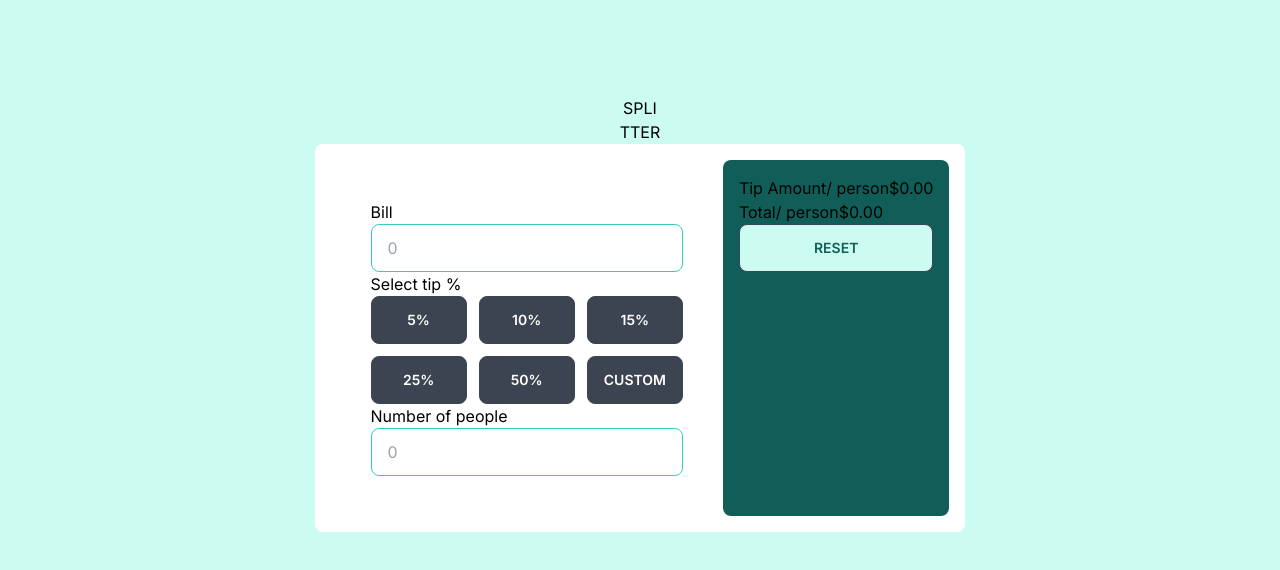
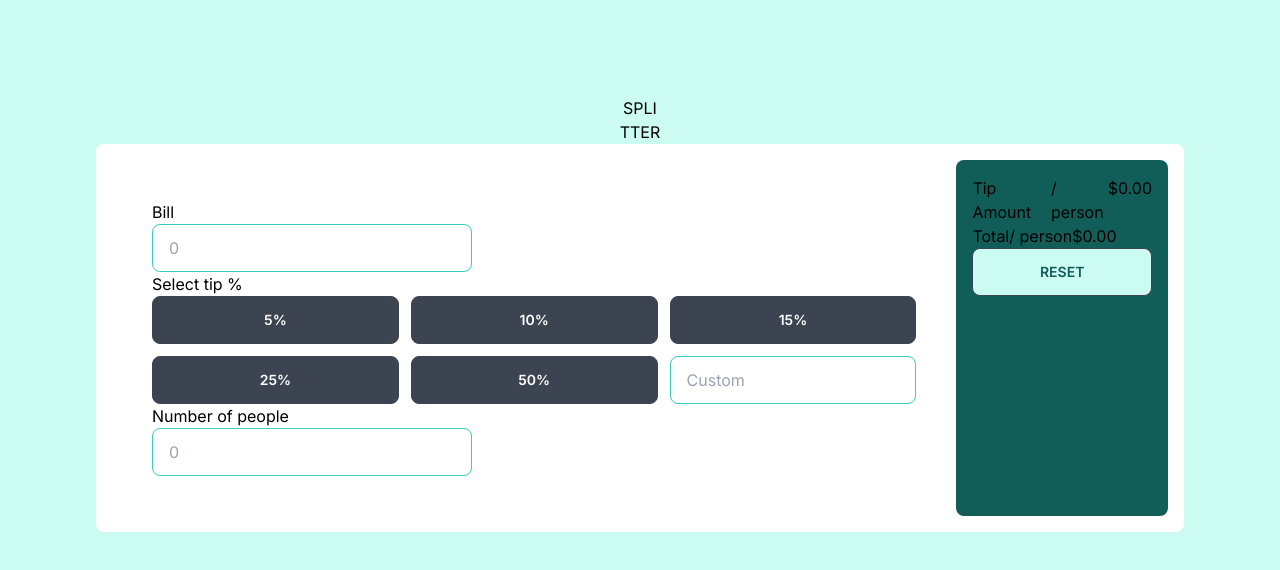
Before and after one commit to rogan-templer/frontend-mentor-exercises, a Next.js app in the folder tip-calculator-app-main/tip-calculator/: page / in a window 1280 px wide. Shown: the top 570 px of the page. Built offline with nearby package versions, Linux system fonts and the light colour scheme.

Commit message:
added lodash and got logic working

```diff
--- a/tip-calculator-app-main/tip-calculator/package.json
+++ b/tip-calculator-app-main/tip-calculator/package.json
@@ -14,6 +14,7 @@
     "eslint": "8.39.0",
     "eslint-config-next": "13.3.4",
     "framer-motion": "^10.12.12",
+    "lodash": "^4.17.21",
     "next": "13.3.4",
     "postcss": "8.4.23",
     "react": "18.2.0",
--- a/tip-calculator-app-main/tip-calculator/src/components/Calculator/MainTile.js
+++ b/tip-calculator-app-main/tip-calculator/src/components/Calculator/MainTile.js
@@ -1,15 +1,11 @@
 import React, { useState } from "react";
 import TipCalculation from "./TipCalculationDisplay";
-
-// Bin off the context/reducer etc as not required.
-// instead -> const [tipPercent, setTipPercent] = useState(0)
-// each button onClick setTippercent to new value
-// pass props of setTipPercent, billTotal, numberOfPeople to calculation display component.
 
 export default function MainTile() {
   const [tipPercentage, setTipPercentage] = useState(0);
   const [billTotal, setBillTotal] = useState(0);
   const [numberOfPeople, setNumberOfPeople] = useState(0);
+  const [customPercentage, setCustomPercentage] = useState(0);
 
   return (
     <>
@@ -39,9 +35,12 @@ export default function MainTile() {
             <button className="btn" onClick={() => setTipPercentage(0.5)}>
               50%
             </button>
-            <button className="btn" contentEditable="true">
-              Custom
-            </button>
+            <input
+              className="input input-bordered input-accent"
+              type="number"
+              placeholder="Custom"
+              onChange={(e) => setCustomPercentage(e.target.value)}
+            />
           </div>
           <h1>Number of people</h1>
           <input
@@ -55,6 +54,7 @@ export default function MainTile() {
           tipPercentage={tipPercentage}
           billTotal={billTotal}
           numberOfPeople={numberOfPeople}
+          customPercentage={customPercentage}
         />
       </div>
     </>
--- a/tip-calculator-app-main/tip-calculator/src/components/Calculator/TipCalculationDisplay.js
+++ b/tip-calculator-app-main/tip-calculator/src/components/Calculator/TipCalculationDisplay.js
@@ -1,25 +1,34 @@
 import React, { useState } from "react";
+import { isNaN, isEmpty } from "lodash";
 
 export default function TipCalculationDisplay({
   tipPercentage,
   billTotal,
   numberOfPeople,
+  customPercentage,
 }) {
-  console.log("tip:", tipPercentage);
+  // console.log("tippy", typeof customPercentage);
 
-  //  const calculate
+  const tipPercentToUse = isEmpty(customPercentage)
+    ? tipPercentage
+    : customPercentage / 100;
+
+  const tipPerPerson = (billTotal * tipPercentToUse) / numberOfPeople;
+  const totalPerPerson = billTotal / numberOfPeople + tipPerPerson;
 
   return (
     <div className="rounded-lg bg-teal-800 p-4 ">
       <div className="flex flex-row">
         <h1>Tip Amount</h1>
         <h3>/ person</h3>
-        <h1>$0.00</h1>
+        <h1>{isNaN(tipPerPerson) ? `$0.00` : `$${tipPerPerson.toFixed(2)}`}</h1>
       </div>
       <div className="flex flex-row">
         <h1>Total</h1>
         <h3>/ person</h3>
-        <h1>$0.00</h1>
+        <h1>
+          {isNaN(totalPerPerson) ? `$0.00` : `$${totalPerPerson.toFixed(2)}`}
+        </h1>
       </div>
       <div className="flex flex-col">
         <button
```
Also changed, not shown: 1 other file (tests, documents, lock files or other folders).
